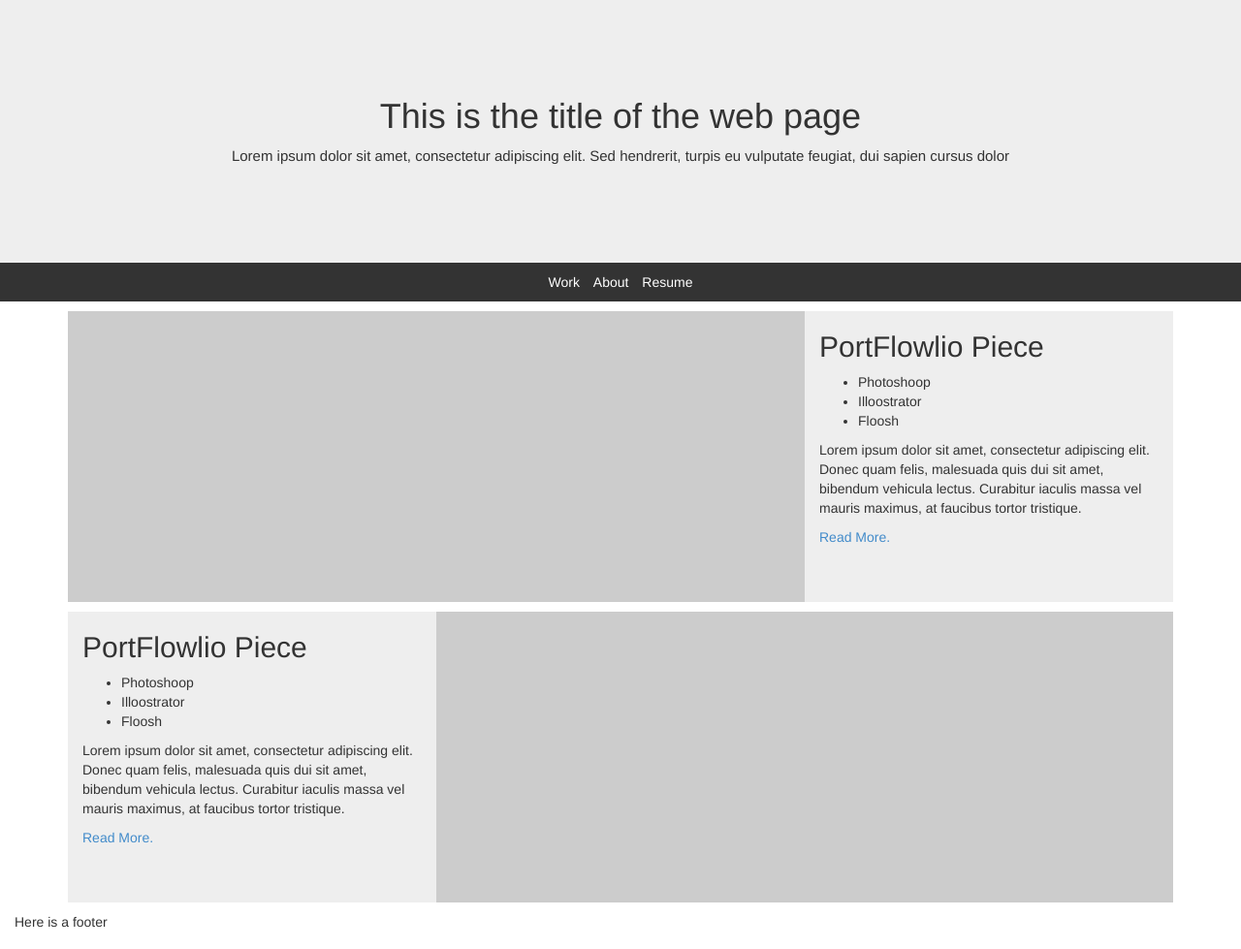
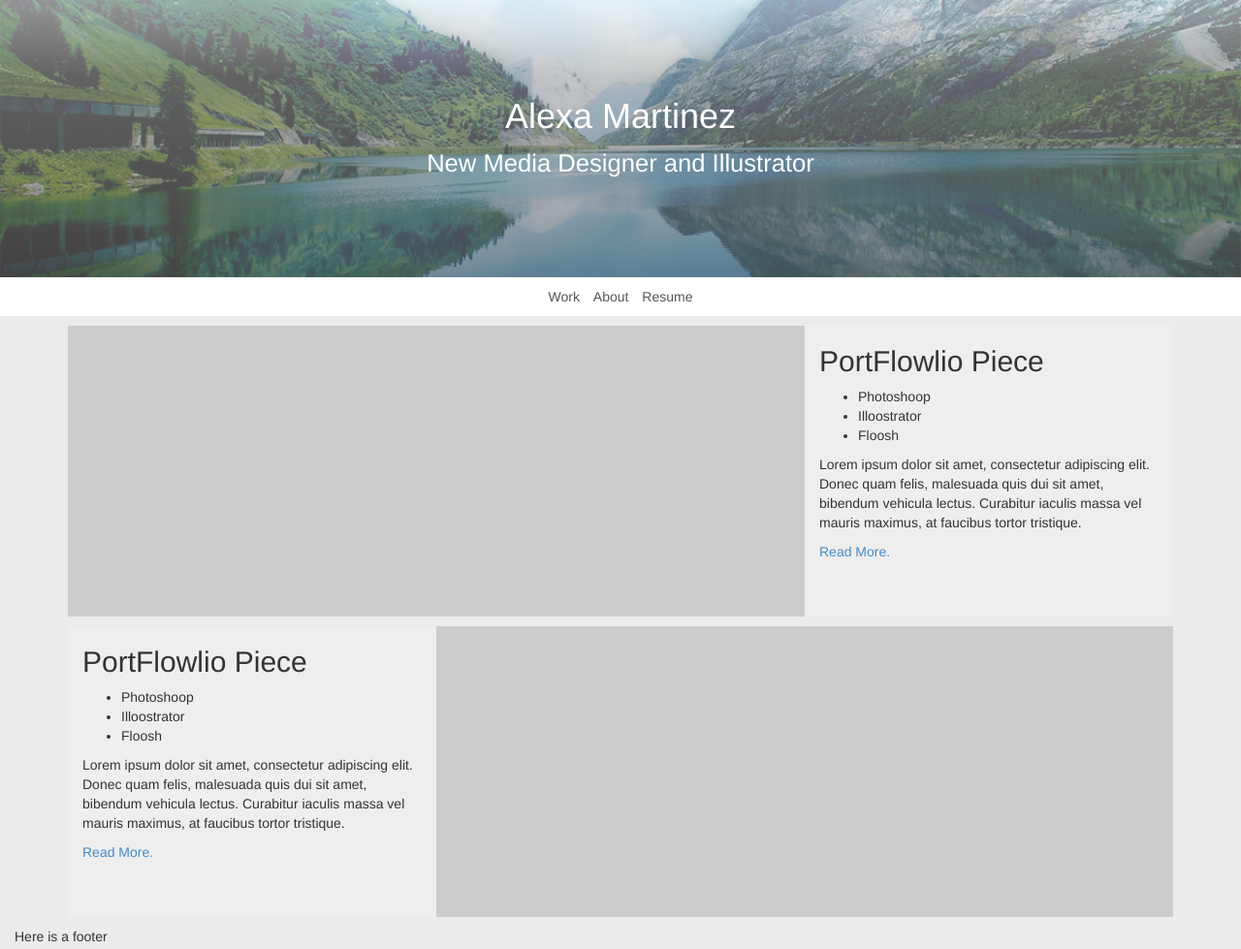
Before and after one commit to Nolski/PortFlowlio, a website: page index.html in a window 1280 px wide. Shown: the whole page at 97% size. Drawn offline with nearby package versions, Linux system fonts and the light colour scheme; some packages are replaced by stand-ins of ours.

Commit message:
added new header as per pdf

```diff
--- a/css/style1.css
+++ b/css/style1.css
@@ -1,5 +1,6 @@
 html, body {
     height: 100%;
+    background-color: #EBEBEB;
 }
 
 .wrapper {
@@ -12,9 +13,14 @@ html, body {
 }
 
 .header {
-    background-image: url('img/header-img.png');
-    background-color: #EEE;
+    background-image: url('/img/header-bg.png');
+    background-size: cover;
+    color: #FFF;
     text-align: center
+}
+
+.header > h1 {
+    font-size: 6vw;
 }
 
 .header-content {
@@ -22,12 +28,12 @@ html, body {
 }
 
 .header-subtitle {
-    font-size: 15px;
+    font-size: 2vw;
 }
 
 .header-nav {
-    background-color: #333;
-    color: #FFF;
+    background-color: #FFF;
+    color: #555;
     text-align: center;
     width: 100%;
     margin: 0;
--- a/templates/header1.html
+++ b/templates/header1.html
@@ -2,16 +2,16 @@
     <div class="container">
         <div class="col-md-12">
             <div class="header-content">
-                <h1 class="header-title">This is the title of the web page</h1>
+                <h1 class="header-title">Alexa Martinez</h1>
                 <p class="header-subtitle">
-                Lorem ipsum dolor sit amet, consectetur adipiscing elit. Sed hendrerit, turpis eu vulputate feugiat, dui sapien cursus dolor
+                New Media Designer and Illustrator
                 </p>
             </div>
         </div>
     </div>
     <ul class="list-inline header-nav">
-        <li>Work</li>
-        <li>About</li>
-        <li>Resume</li>
+        <li class="nav-element">Work</li>
+        <li class="nav-element">About</li>
+        <li class="nav-element">Resume</li>
     </ul>
 </div>
```
Also changed, not shown: img/header-bg.png (added).
